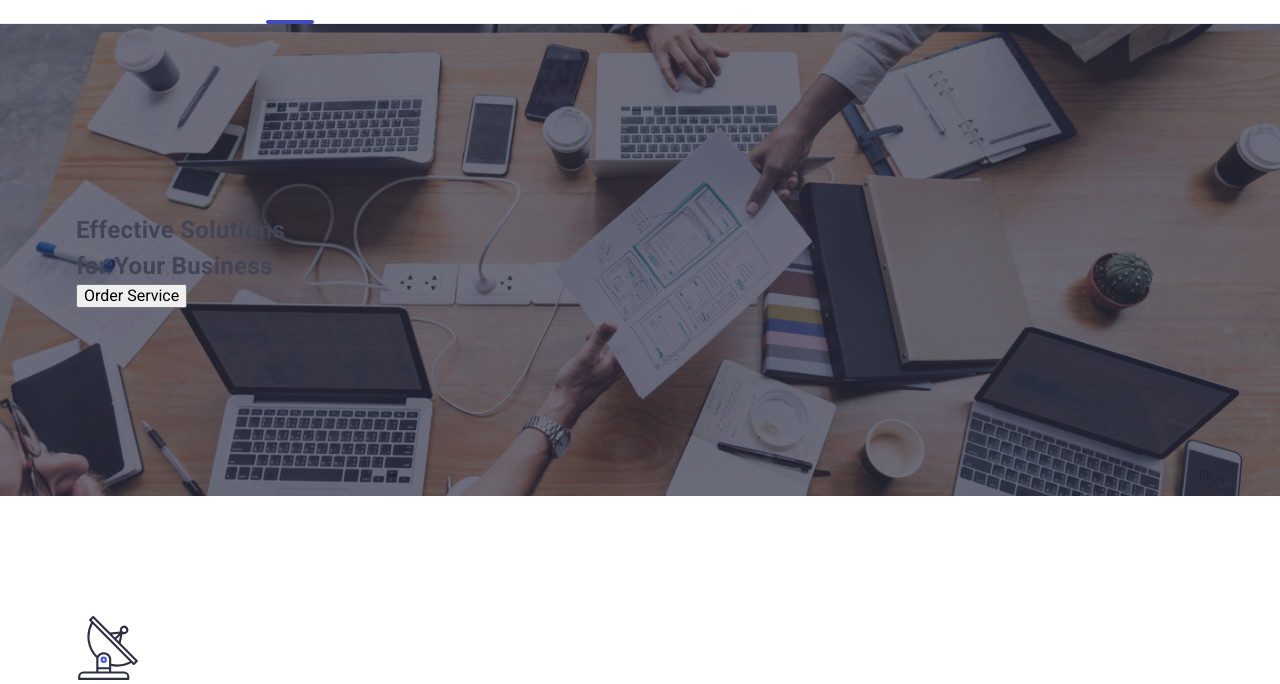
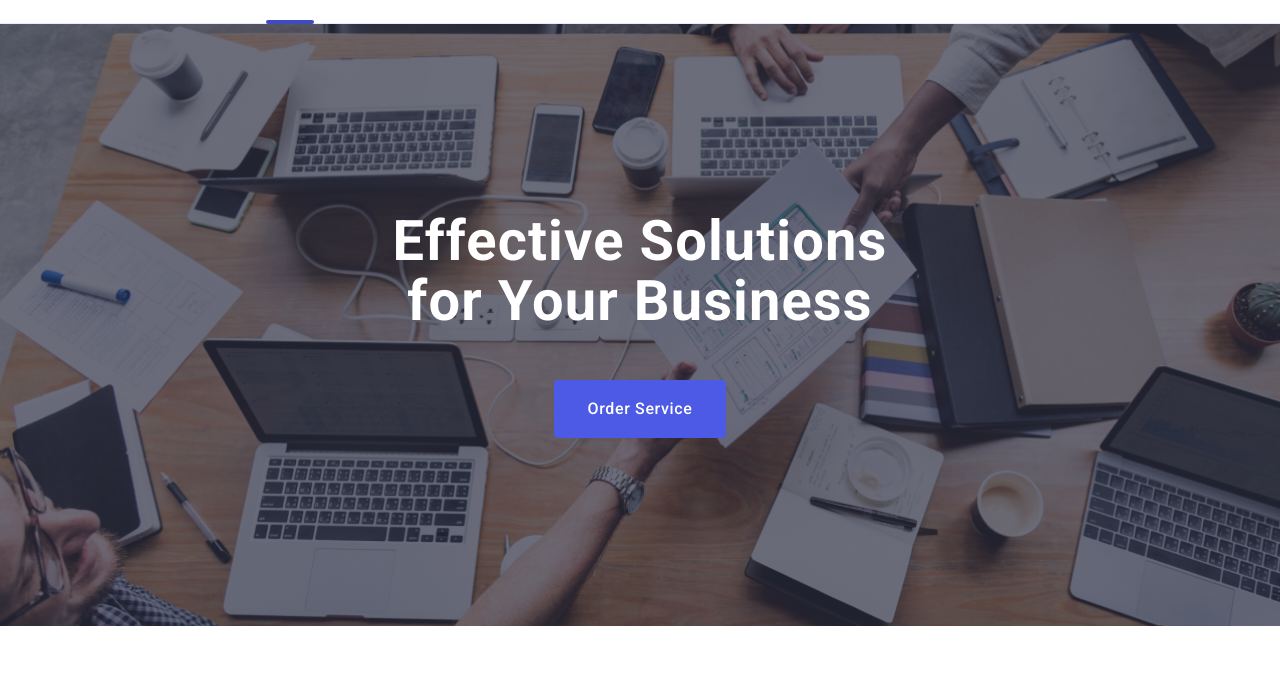
Before and after one commit to Iryna-Ozerova/goit-markup-hw-06, a plain HTML site: page index.html in a window 1280 px wide. Shown: the part 49-733 px from the top of the page. Drawn offline with nearby package versions, Linux system fonts and the light colour scheme.

Commit message:
add hero mob tab

```diff
--- a/css/old-styles.css
+++ b/css/old-styles.css
@@ -166,7 +166,7 @@ button {
       rgba(46, 47, 66, 0.7),
       rgba(46, 47, 66, 0.7)
     ),
-    url(../images/people-office.jpg);
+    url(../images/desk-bg.jpg);
   background-size: 1440px;
   background-color: #2e2f42;
 }
--- a/css/styles.css
+++ b/css/styles.css
@@ -236,6 +236,8 @@ button {
 
 /*#endregion header*/
 
+/*#region hero*/
+
 .section-hero {
   margin: 0 auto;
   padding-top: 72px;
@@ -293,7 +295,7 @@ button {
         rgba(46, 47, 66, 0.7),
         rgba(46, 47, 66, 0.7)
       ),
-      url(../images/people-office.jpg);
+      url(../images/desk-bg.jpg);
   }
   @media (min-device-pixel-ratio: 2),
     (min-resolution: 192dpi),
@@ -307,3 +309,60 @@ button {
     }
   }
 }
+
+.title-hero {
+  max-width: 216px;
+  margin-left: auto;
+  margin-right: auto;
+  margin-bottom: 72px;
+  text-align: center;
+
+  font-weight: 700;
+  font-size: 36px;
+  line-height: 1.1;
+  letter-spacing: 0.02em;
+
+  color: #fff;
+}
+
+@media (min-width: 768px) {
+  .title-hero {
+    max-width: 494px;
+    margin-bottom: 36px;
+    font-size: 56px;
+    line-height: 1.07;
+  }
+}
+
+@media (min-width: 1158px) {
+  .title-hero {
+    max-width: 496px;
+    margin-bottom: 48px;
+  }
+}
+
+.button-hero {
+  display: block;
+  margin: 0 auto;
+  padding: 16px 32px;
+
+  border-radius: 4px;
+  border: 1px solid transparent;
+  font-weight: 500;
+  letter-spacing: 0.04em;
+  font-size: 16px;
+  line-height: 1.5;
+  color: #fff;
+  background-color: #4d5ae5;
+
+  transition: background-color 250ms cubic-bezier(0.4, 0, 0.2, 1);
+}
+
+.button-hero:hover,
+.button-hero:focus {
+  background-color: #404bbf;
+}
+
+/* #endregion hero */
+
+/* #region our-benefits */
--- a/index.html
+++ b/index.html
@@ -110,7 +110,7 @@
                     <h2 class="section-title">Our Team</h2>
                     <ul class="list-team">
                         <li class="item-list-team">
-                            <img srcset="./images/Mark.jpg 1x, ./images/mark@2x.jpg 2x" src="./images/Mark.jpg" alt="man with a beard" width="264" height="260">
+                            <img srcset="./images/mark-mob.jpg 1x, ./images/mark-mob@2x.jpg 2x" src="./images/mark-mob@2.jpg" alt="man with a beard" width="264" height="260">
                             <div class="text-team-content">
                                 <h3 class="list-title">Mark Guerrero</h3>
                                 <p class="text-team">Product Designer</p>
```
Also changed, not shown: images/desk-bg.jpg (renamed from images/people-office.jpg), images/mark-mob.jpg (renamed from images/Mark.jpg), images/mark-mob@2x.jpg (renamed from images/mark@2x.jpg).
